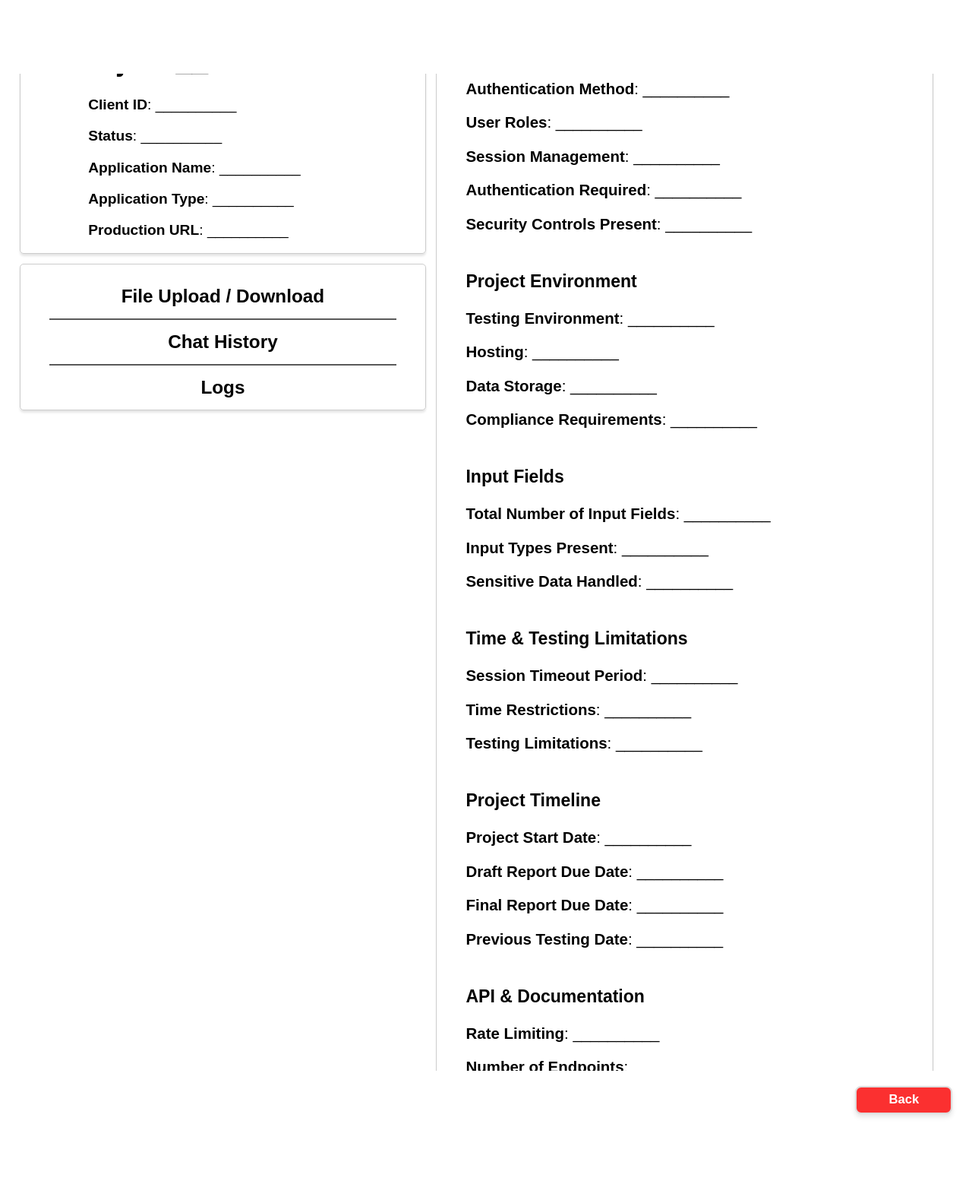
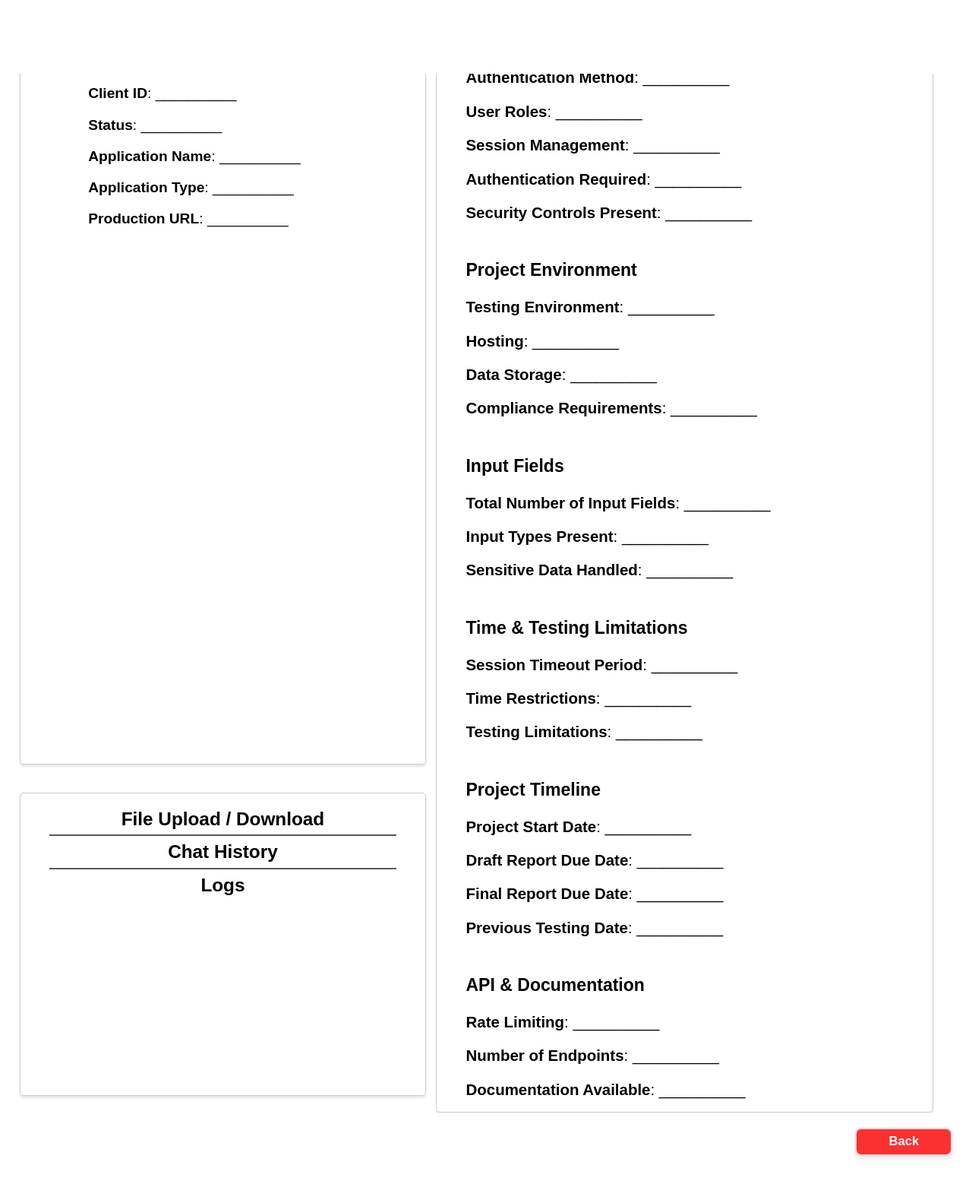
Before and after one commit to BT4103-Group-15/LLM-Agentic-Demo, a Flask app: template internal-staff-app/templates/Project_subpage.html in a window 1280 px wide. Shown: the part 69-1652 px from the top of the page at 76% size. Run offline with Flask 3, Linux system fonts and the light colour scheme; the template is opened without the code that fills it, so the values that code supplies are empty.

Commit message:
adjust css in proj subpage

```diff
--- a/internal-staff-app/assets/css/project-subpage.css
+++ b/internal-staff-app/assets/css/project-subpage.css
@@ -19,33 +19,32 @@ p {
     display: flex;
     justify-content: space-between;
     gap: 1vw;
-    margin-top: 5%;
+    margin-top: 3.8%;
+    /* height: 70%; Ensures it takes up the full viewport height */
+    align-items: stretch; /* Makes sure children expand */
 }
 
+.top-section {
+    height: 54vh;
+}
+
+.bottom-section {
+    height: 21vh;
+}
 .left-column {
-    width: 45%; /* Adjust as needed */
+    gap: 2vh;
     display: flex;
     flex-direction: column;
-    gap: 1vw;
-    height: 100%
+    width: 45%;
 }
+
 
 .right-column {
     width: 55%; /* Takes the remaining space */
     overflow-y: auto; /* Makes the right column scrollable */
     padding-right: 2vw;
-    max-height: 76vh;
 }
 
-/* Top Section (Project Section) */
-.top-section {
-    flex: 25; /* Adjust the space it takes up (2 times the size of the bottom section) */
-}
-
-/* Bottom Section (Action Buttons) */
-.bottom-section {
-    flex: 1; /* Adjust the space it takes up (1 time the size of the top section) */
-}
 
 .section {
     border: 1px solid #ccc;
@@ -65,16 +64,14 @@ p {
     display: flex;
     flex-direction: column;
     justify-content: space-between;
-    height: 100%;
 }
 .action-buttons button {
     font-weight: bold; /* Make text bold */
     font-size: 1.9vw;
-    height: 100%; /* Ensure button fills the container */
+    padding: 1.5%;
     border: none; /* Remove border */
     background-color: #ffffff; /* Add a background color */
     color: rgb(0, 0, 0);
-    padding: 15px; /* Adjust padding as needed */
     cursor: pointer;
 }
 .action-buttons button:not(:last-child) {
@@ -87,8 +84,8 @@ p {
 
 /* Scrollable Description Section */
 .description {
-    max-height: 100%; /* Ensures description section doesn't overflow */
     overflow-y: auto;
+    max-height: 79vh;
 }
 
 .group {
```
